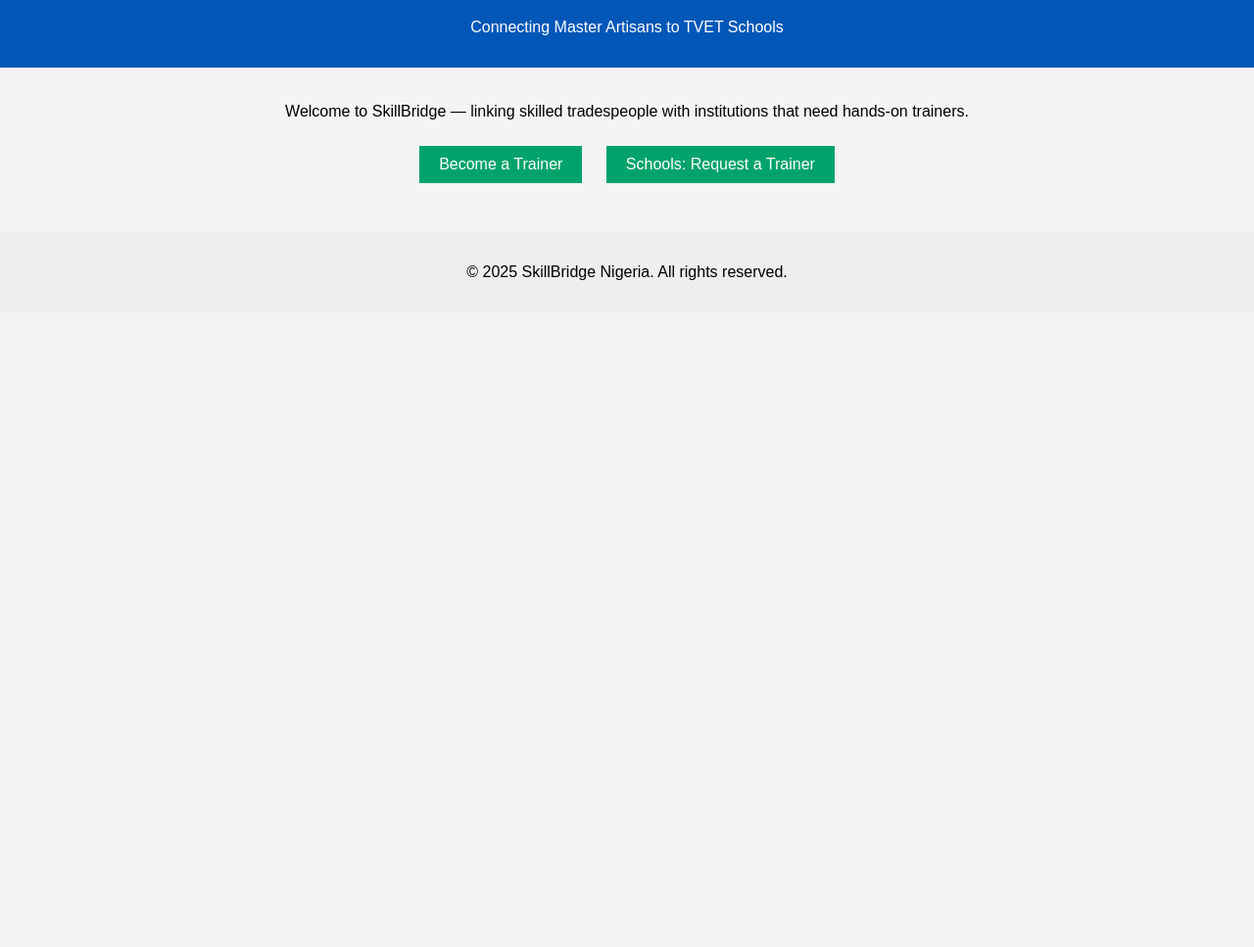
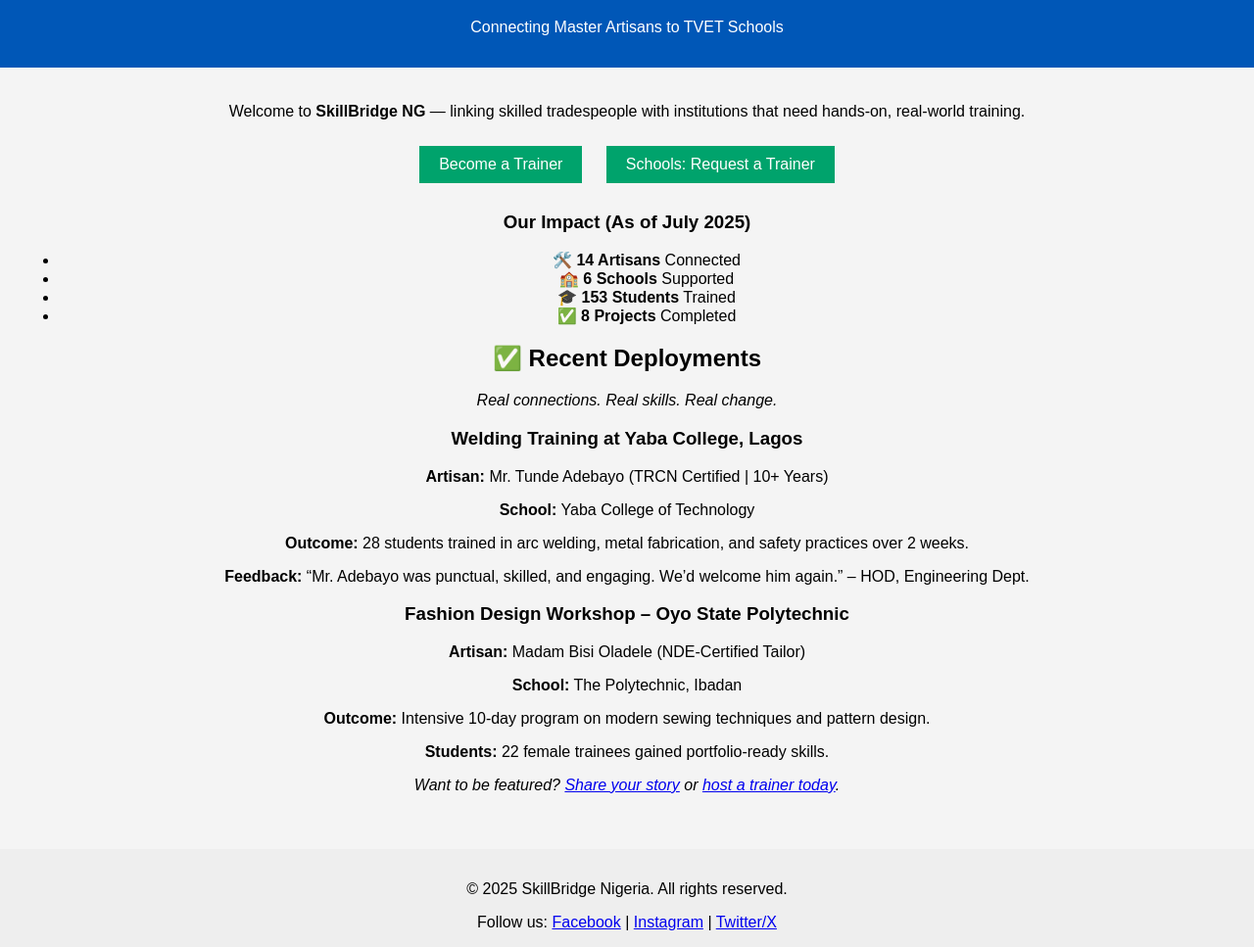
Before and after one commit to Hab-Ride/skillbridge-ng, a plain HTML site: page index.html in a window 1280 px wide. Shown: the part 77-1044 px from the top of the page at 98% size. Before the commit the page ends 800 px from the top, so only its background shows below. Drawn offline with Linux system fonts and the light colour scheme.

Commit message:
Refine index.html structure and styling

```diff
--- a/index.html
+++ b/index.html
@@ -5,22 +5,73 @@
   <meta name="viewport" content="width=device-width, initial-scale=1.0"/>
   <title>SkillBridge Nigeria</title>
   <link rel="stylesheet" href="css/style.css" />
+  <!-- Optional: Add favicon later -->
+  <!-- <link rel="icon" href="images/favicon.ico" type="image/x-icon"> -->
 </head>
 <body>
+
   <header>
     <h1>SkillBridge NG</h1>
     <p>Connecting Master Artisans to TVET Schools</p>
   </header>
 
   <main>
-    <p>Welcome to SkillBridge — linking skilled tradespeople with institutions that need hands-on trainers.</p>
+    <section class="hero">
+      <p>Welcome to <strong>SkillBridge NG</strong> — linking skilled tradespeople with institutions that need hands-on, real-world training.</p>
 
-    <a href="register-artisan.html"><button>Become a Trainer</button></a>
-    <a href="request-trainer.html"><button>Schools: Request a Trainer</button></a>
+      <div class="cta-buttons">
+        <a href="register-artisan.html"><button>Become a Trainer</button></a>
+        <a href="request-trainer.html"><button>Schools: Request a Trainer</button></a>
+      </div>
+    </section>
+
+    <!-- Impact Stats Section -->
+    <section class="impact-stats">
+      <h3>Our Impact (As of July 2025)</h3>
+      <ul>
+        <li>🛠️ <strong>14 Artisans</strong> Connected</li>
+        <li>🏫 <strong>6 Schools</strong> Supported</li>
+        <li>🎓 <strong>153 Students</strong> Trained</li>
+        <li>✅ <strong>8 Projects</strong> Completed</li>
+      </ul>
+    </section>
+
+    <!-- Success Stories Section -->
+    <section class="success-stories">
+      <h2>✅ Recent Deployments</h2>
+      <p><em>Real connections. Real skills. Real change.</em></p>
+
+      <div class="story">
+        <h3>Welding Training at Yaba College, Lagos</h3>
+        <p><strong>Artisan:</strong> Mr. Tunde Adebayo (TRCN Certified | 10+ Years)</p>
+        <p><strong>School:</strong> Yaba College of Technology</p>
+        <p><strong>Outcome:</strong> 28 students trained in arc welding, metal fabrication, and safety practices over 2 weeks.</p>
+        <p><strong>Feedback:</strong> “Mr. Adebayo was punctual, skilled, and engaging. We’d welcome him again.” – HOD, Engineering Dept.</p>
+      </div>
+
+      <div class="story">
+        <h3>Fashion Design Workshop – Oyo State Polytechnic</h3>
+        <p><strong>Artisan:</strong> Madam Bisi Oladele (NDE-Certified Tailor)</p>
+        <p><strong>School:</strong> The Polytechnic, Ibadan</p>
+        <p><strong>Outcome:</strong> Intensive 10-day program on modern sewing techniques and pattern design.</p>
+        <p><strong>Students:</strong> 22 female trainees gained portfolio-ready skills.</p>
+      </div>
+
+      <div class="center">
+        <p><em>Want to be featured? <a href="deployments.html">Share your story</a> or <a href="request-trainer.html">host a trainer today</a>.</em></p>
+      </div>
+    </section>
   </main>
 
   <footer>
     <p>&copy; 2025 SkillBridge Nigeria. All rights reserved.</p>
+    <div class="social-links">
+      Follow us:
+      <a href="https://facebook.com/skillbridgeNG" target="_blank">Facebook</a> |
+      <a href="https://instagram.com/skillbridgeNG" target="_blank">Instagram</a> |
+      <a href="https://twitter.com/skillbridgeNG" target="_blank">Twitter/X</a>
+    </div>
   </footer>
+
 </body>
 </html>
```
